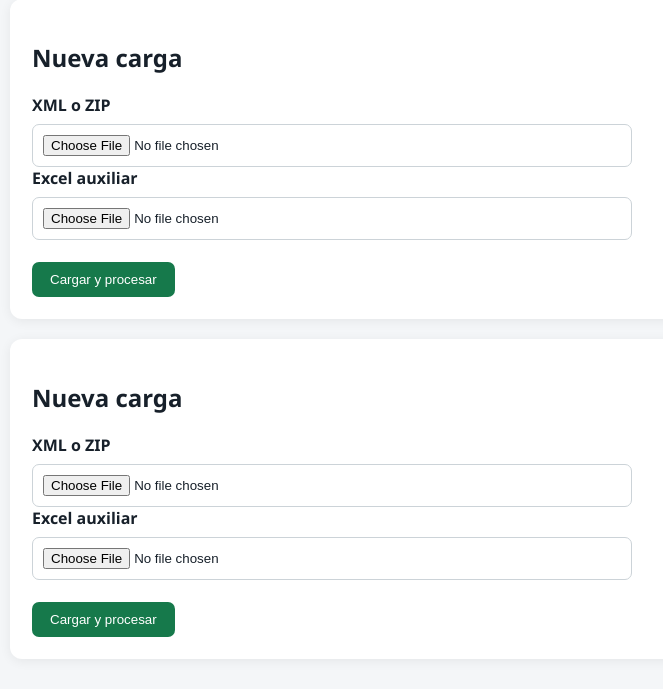
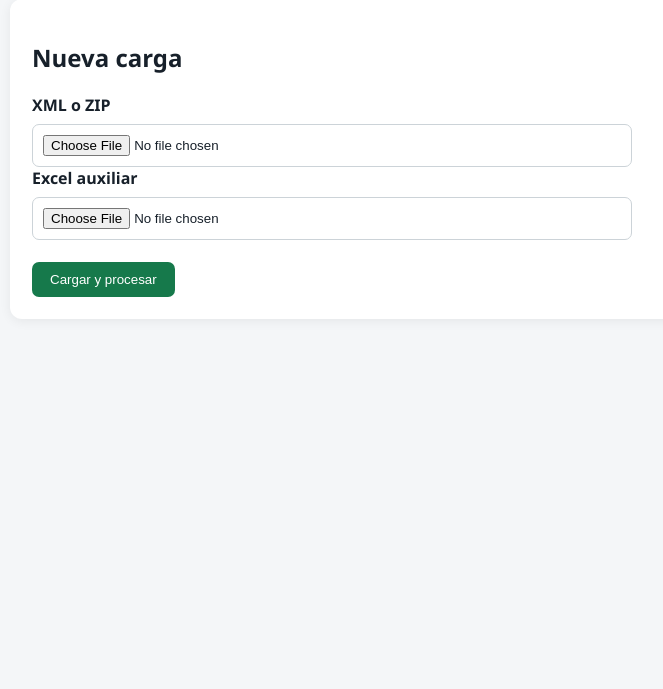
Before and after one commit to leobardoparra24-pixel/LeoCom, a FastAPI app: page / in a window 1280 px wide. Shown: the part 183-872 px from the top of the page, without its empty margins (55-718 px from the left). After the commit the page ends 480 px from the top, so only its background shows below. Run offline with FastAPI, Linux system fonts and the light colour scheme; data that the repository does not hold is empty.

Commit message:
Update index.html

```diff
--- a/app/templates/index.html
+++ b/app/templates/index.html
@@ -100,23 +100,6 @@
     </header>
 
     <main>
-        <section class="card">
-            <h2>Nueva carga</h2>
-
-            <form action="/upload" method=>
-        <label for="xmlfile">XML o ZIP</label>
-        <input id="xmlfile" type="file" name="xmlfile" accept=".xml,.zip" required>
-    </div>
-
-    <div class="campo">
-        <label for="auxfile">Excel auxiliar</label>
-        <input id="auxfile" type="file" name="auxfile" accept=".xlsx,.xls" required>
-    </div>
-
-    <button type="submit">Cargar y procesar</button>
-</form>
-
-</section>
 
         <section class="card">
     <h2>Nueva carga</h2>
```
